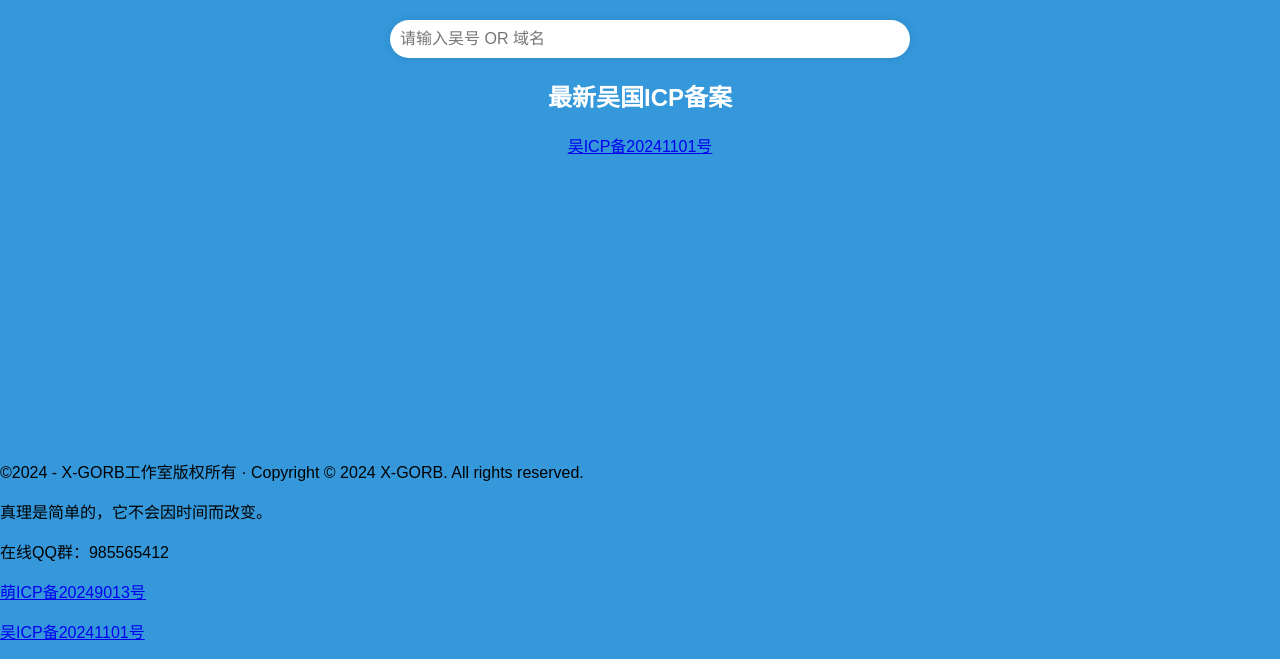
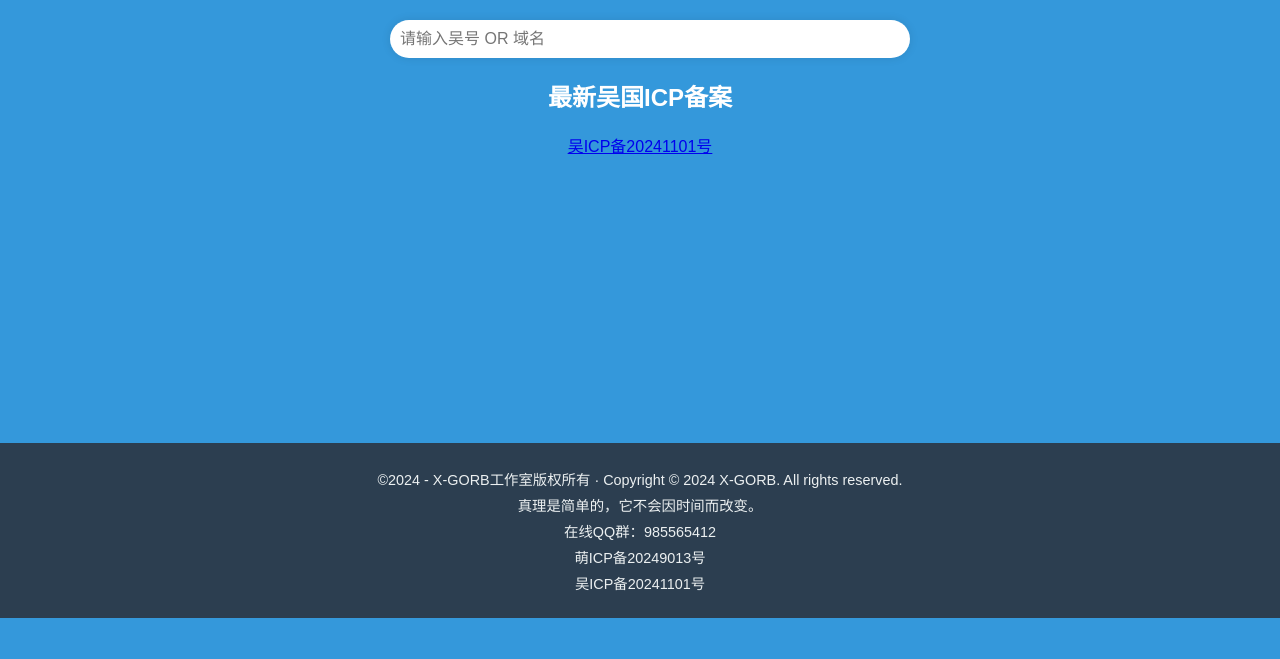
Before and after one commit to X-GORB-STUDIO/X-GORB-STUDIO.github.io, a plain HTML site: page index.html in a window 1280 px wide. Shown: the part 357-1016 px from the top of the page. After the commit the page ends 975 px from the top, so only its background shows below. Drawn offline with Linux system fonts and the light colour scheme.

Commit message:
Update index.html

```diff
--- a/index.html
+++ b/index.html
@@ -10,6 +10,7 @@
             padding: 0;
             background-color: #3498db;
             font-family: Arial, sans-serif;
+            color: white;
         }
 
         .container {
@@ -41,6 +42,27 @@
             font-size: 16px;
             margin-top: 20px;
         }
+
+        footer {
+            background-color: #2c3e50;
+            color: #ecf0f1;
+            padding: 20px 0;
+            text-align: center;
+            font-size: 0.9em;
+        }
+
+        footer p {
+            margin: 5px 0;
+        }
+
+        footer a {
+            color: #ecf0f1;
+            text-decoration: none;
+        }
+
+        footer a:hover {
+            text-decoration: underline;
+        }
     </style>
 </head>
 <body>
@@ -48,8 +70,8 @@
         <div class="search-box">
             <h1>吴国ICP备案查询</h1>
             <input type="text" placeholder="请输入吴号 OR 域名">
-         <h2>最新吴国ICP备案</h2>
-         <p><a href="w20241101.html" target="_blank">吴ICP备20241101号</a></p>
+            <h2>最新吴国ICP备案</h2>
+            <p><a href="w20241101.html" target="_blank">吴ICP备20241101号</a></p>
         </div>
     </div>
     <footer>
```
